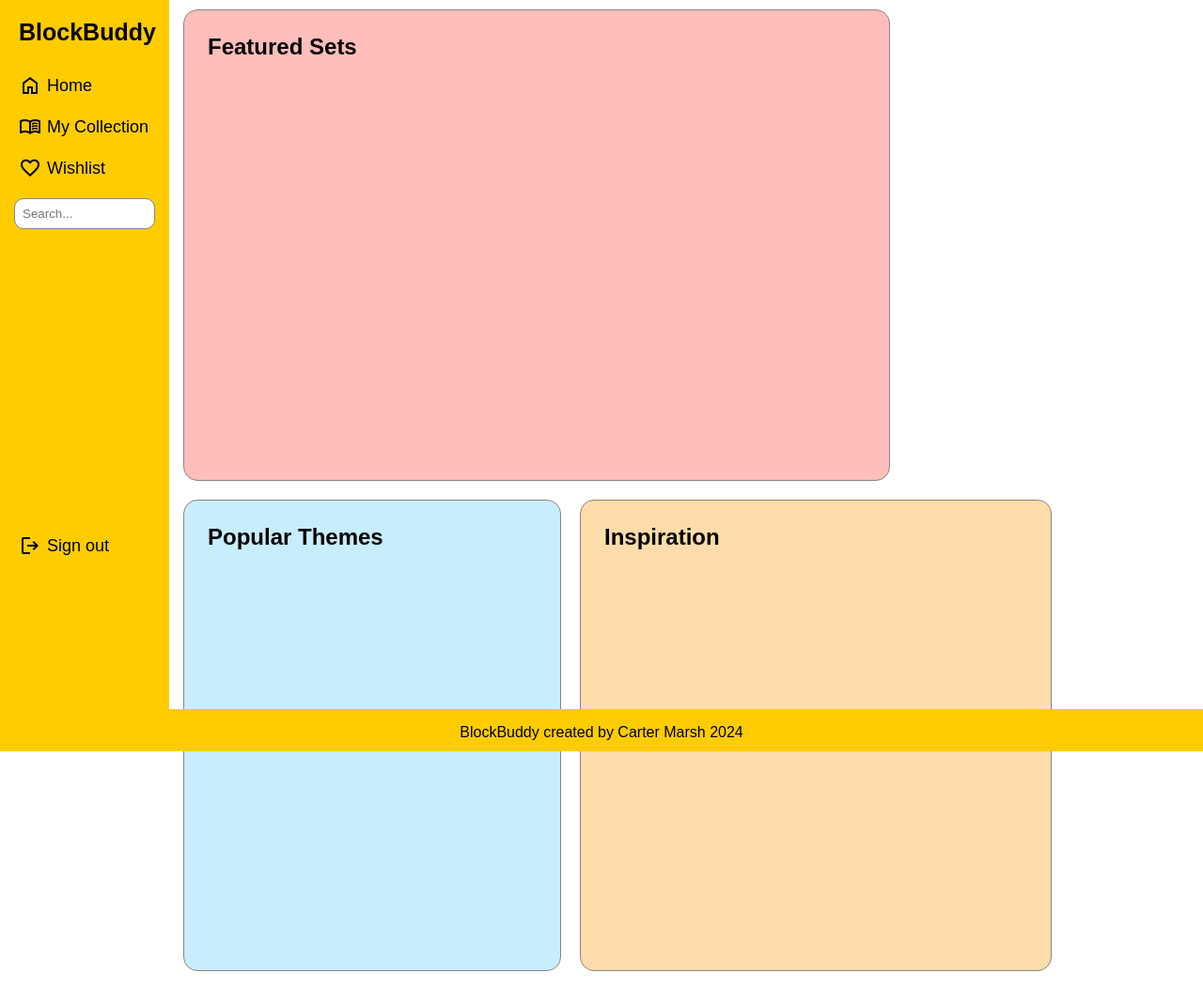
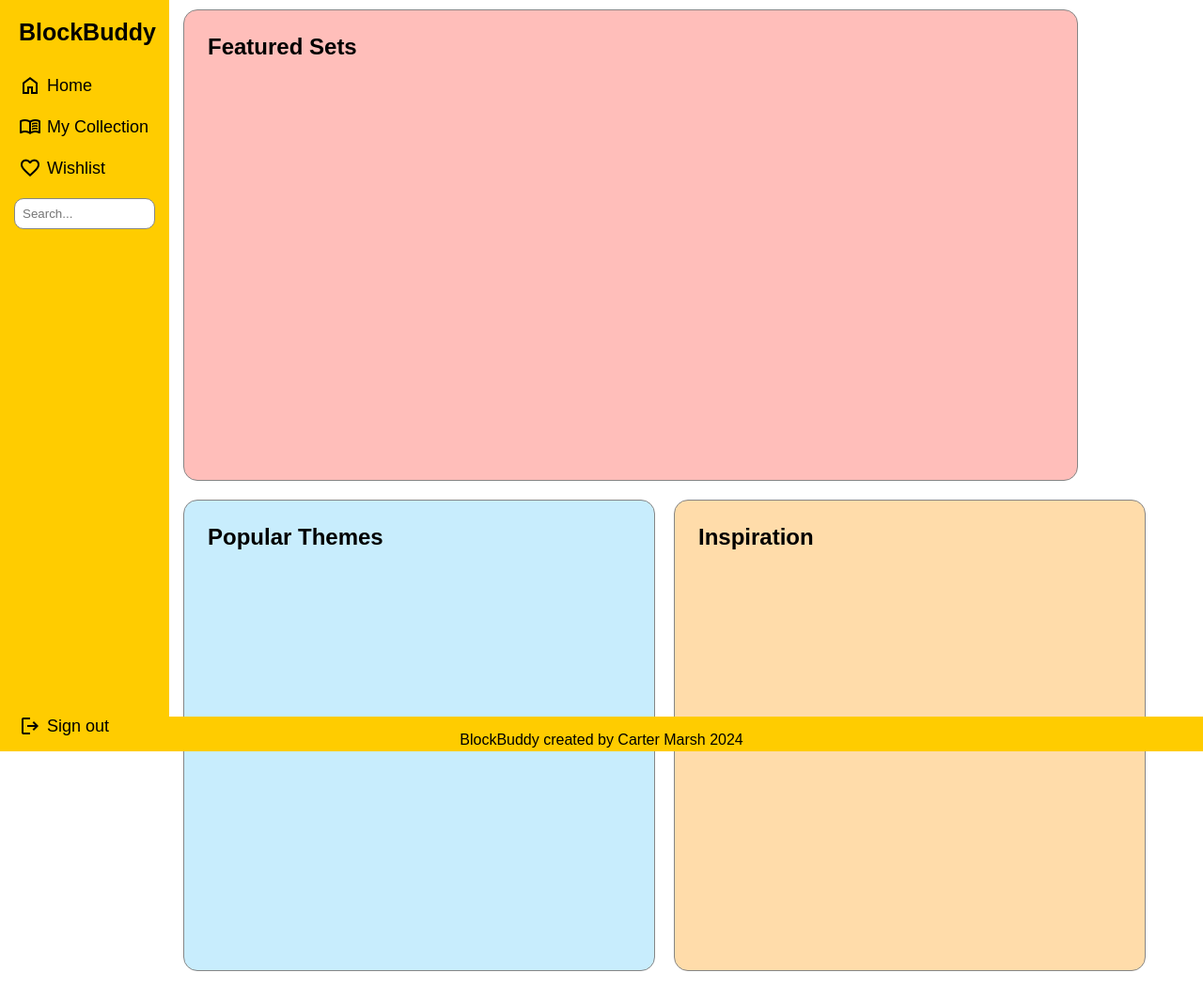
Before and after one commit to Cmarsh205/BlockBuddy, a plain HTML site: page index.HTML in a window 1280 px wide. Shown: the top 1052 px of the page at 94% size. Drawn offline with nearby package versions, Linux system fonts and the light colour scheme.

Commit message:
Update styles.css

```diff
--- a/styles.css
+++ b/styles.css
@@ -52,13 +52,14 @@ body {
 }
 
 .logout {
-  margin-top: 28%;
+  bottom: 0;
   position: fixed;
+  margin-bottom: 5px;
 }
 
 .box-f {
   height: 500px;
-  width: 750px;
+  width: 950px;
   background-color: #ffbeba;
   border: 1px solid #868686;
   margin: 10px;
@@ -67,7 +68,7 @@ body {
 
 .box-p {
   height: 500px;
-  width: 400px;
+  width: 500px;
   background-color: #c8edfd;
   border: 1px solid #868686;
   margin: 10px;
@@ -134,7 +135,7 @@ footer {
   position: fixed;
   bottom: 0;
   width: 100%;
-  height: 4%;
+  height: 3%;
   padding-bottom: 1%;
   z-index: 0;
 }
```
